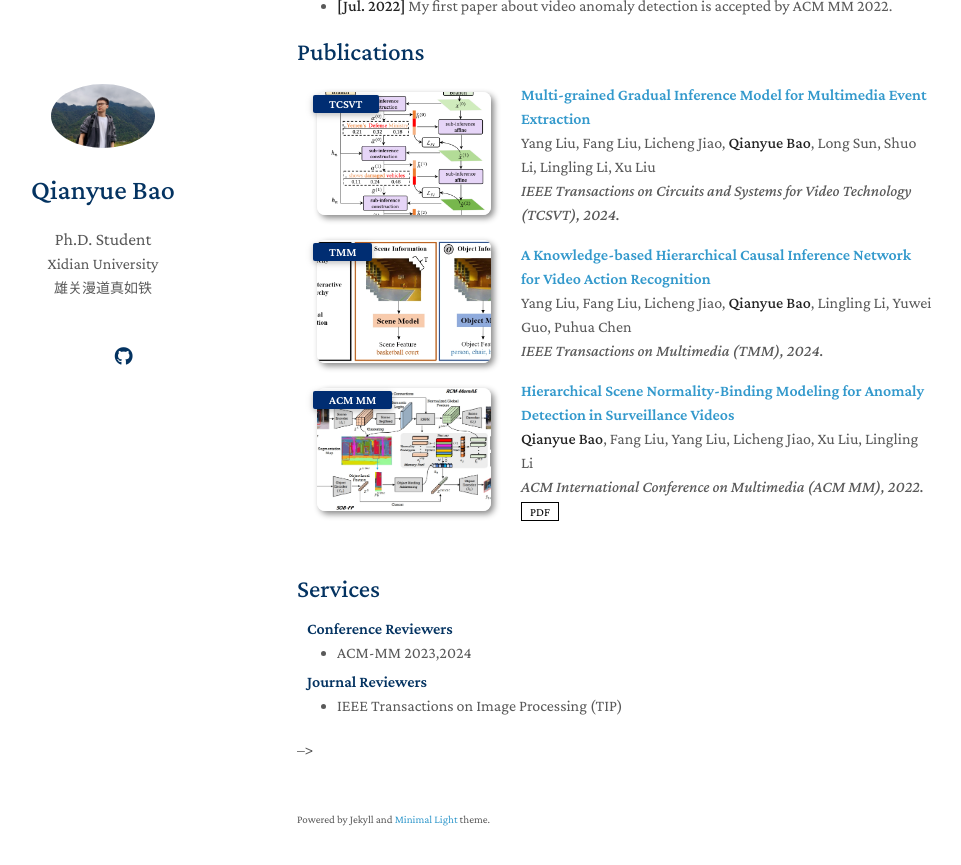
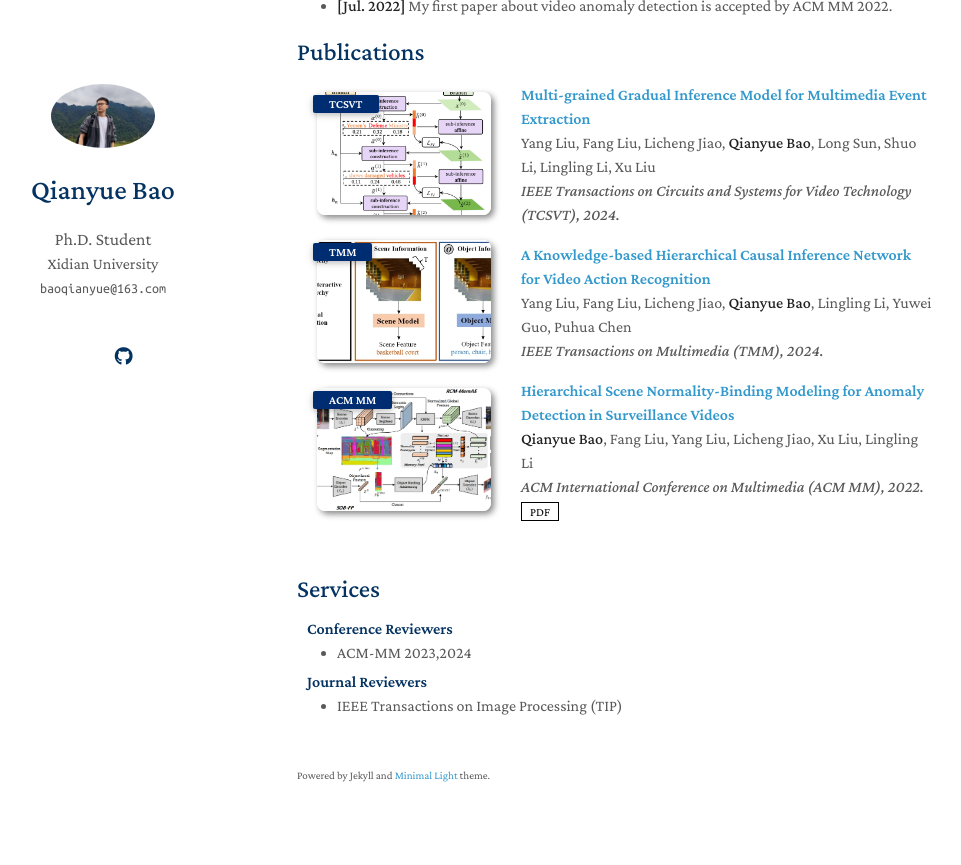
Before and after one commit to baoqianyue/baoqianyue.github.io, a Jekyll site: the page built from index.md, in a window 1280 px wide and 900 px high, scrolled down 524 px. Shown: the top 865 px of the window, without its empty margins (173-1134 px from the left). Built offline with Jekyll 4.4.1, drawn with Linux system fonts in a browser that asks for light colours; nearby versions of some CDN libraries; a style sheet for code colours, icons or effects is not loaded; our own code applies the rules of GitHub Pages for plain Markdown files.

Commit message:
update mee

```diff
--- a/_config.yml
+++ b/_config.yml
@@ -3,7 +3,7 @@ title: Qianyue Bao
 position: Ph.D. Student
 affiliation: Xidian University
 email: baoqianyue@163.com
-email: 雄关漫道真如铁
+misc: 雄关漫道真如铁
 
 # Search Engine Optimization (SEO)
 # The following information is used to improve the website traffic from search engines, e.g., Google.
--- a/_includes/services.md
+++ b/_includes/services.md
@@ -14,4 +14,4 @@
 <ul style="margin:0 0 20px;">
   <li><a href=""><autocolor>IEEE Transactions on Image Processing (TIP)</autocolor></a></li>
   <!-- <li><a href="https://www.springer.com/journal/11263"><autocolor>International Journal of Computer Vision (IJCV)</autocolor></a></li> -->
-</ul> -->
+</ul>
```
